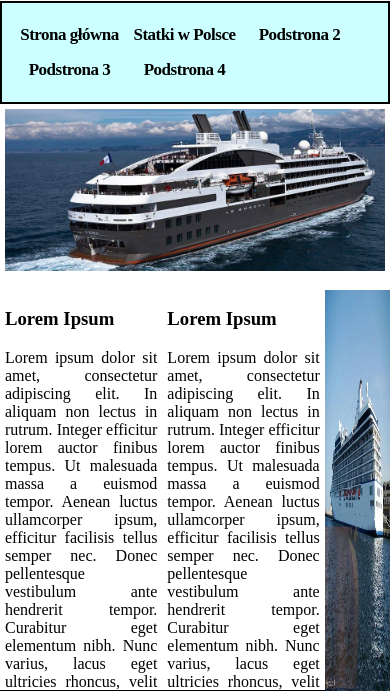
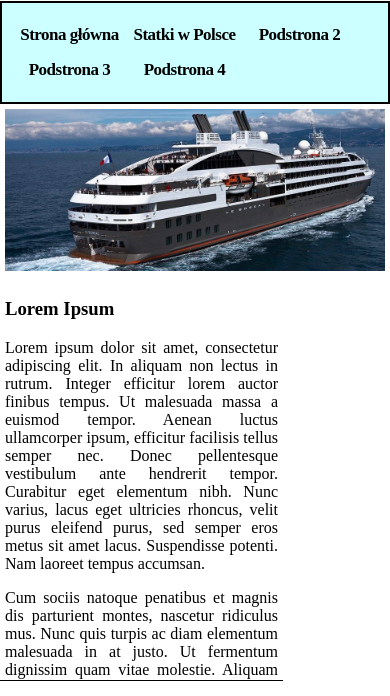
Before and after one commit to awach94/l3c2, a plain HTML site: page index.html in a window 390 px wide. Shown: the part 133-829 px from the top of the page. Drawn offline with Linux system fonts and the light colour scheme.

Commit message:
Update mobil.css

```diff
--- a/mobil.css
+++ b/mobil.css
@@ -66,16 +66,9 @@ h1
 	padding: 5px;
 }
 
-.inline
-{
-	clear: both;
-	display: flex;
-	width: 100%;
-	margin-top: 10px;
-}
-
 .naglowek
 {
+	float: center;
 	width: 70%;
 	height: 400px;
 	overflow: scroll;
```
